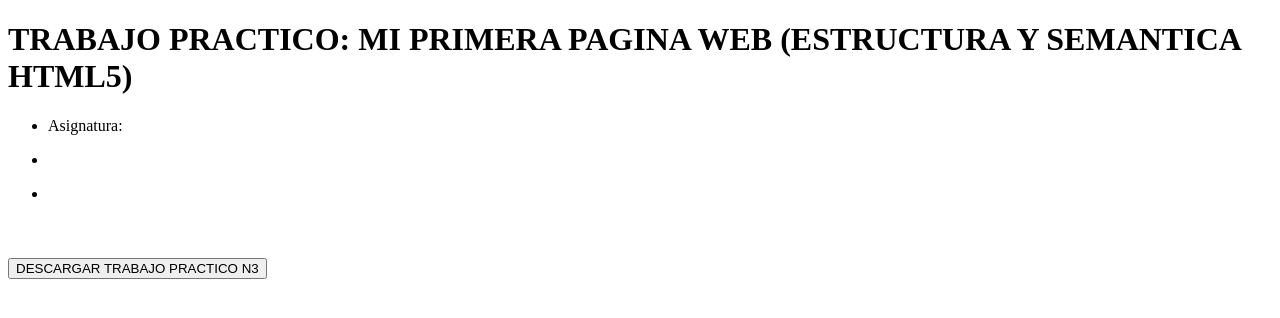
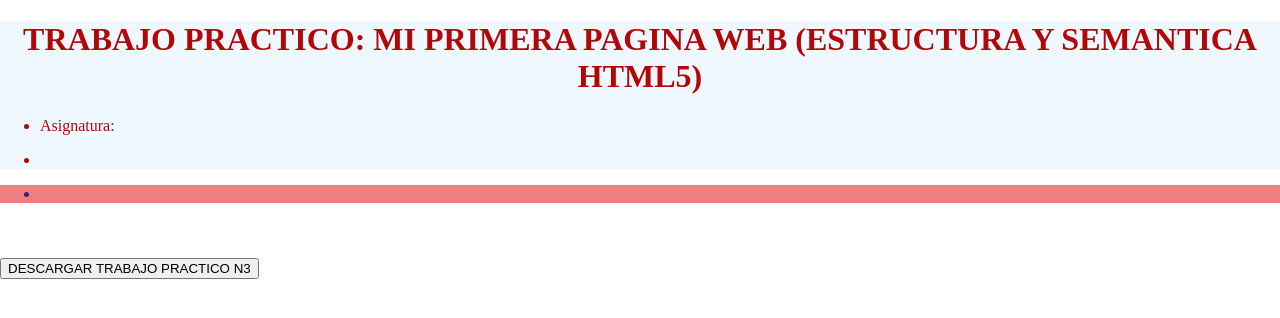
Before and after one commit to Txz-Raam/PRACTICAS-PROFESIONALIZANTES-I---PROFE-SEBA, a plain HTML site: page HTML5/miprimerhtml/index.html in a window 1280 px wide. Drawn offline with Linux system fonts and the light colour scheme.

Commit message:
mi primer html

```diff
--- a/HTML5/CSS/estilo.css
+++ b/HTML5/CSS/estilo.css
@@ -25,4 +25,5 @@ h2{
 img{
     width: 100%;
     padding: 90px 100px ;
+
 }
--- /dev/null
+++ b/HTML5/miprimerhtml/css/estilos.css
@@ -0,0 +1,32 @@
+body{
+    background-color: rgb(#302677);
+    font-family:'Nunito';
+    color: rgb(179, 7, 7);
+    margin: 0;
+}
+
+.portada{
+    width: 50%;
+}
+header{
+    background-color: aliceblue;
+    color: (#302677);
+}
+
+header h1{
+    text-align: center;
+    font-size: 2em;
+}
+
+main{
+    background-color: white;
+    color: #302677;
+}
+main h2{
+    text-align: center;
+    font-size: 1em;
+}
+
+main ul{
+    background-color: lightcoral;
+}
--- a/HTML5/miprimerhtml/index.html
+++ b/HTML5/miprimerhtml/index.html
@@ -3,9 +3,12 @@
 <head>
     <meta charset="UTF-8">
     <meta name="viewport" content="width=device-width, initial-scale=1.0">
-    <title>Document</title>
+    <title>TRABAJO PRACTICO N°3</title>
+    <link rel="stylesheet" href="css/estilos.css">
+    <link rel="icon" type="imagen/png" href="img/pichulos venta de stock.png">
 </head>
 <body>
+    <!--PORTADA-->
     <!--BLOQUE N1-->
     <header>
         <!--TITULO-->
```
Also changed, not shown: HTML5/miprimerhtml/img/pichulos venta de stock.png (added).
